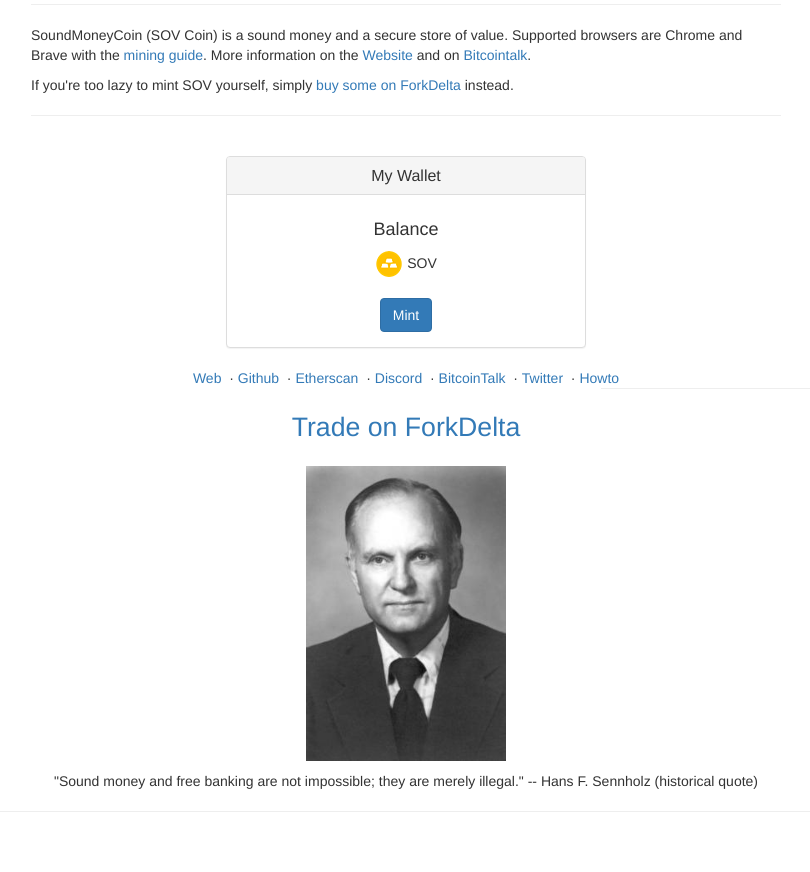
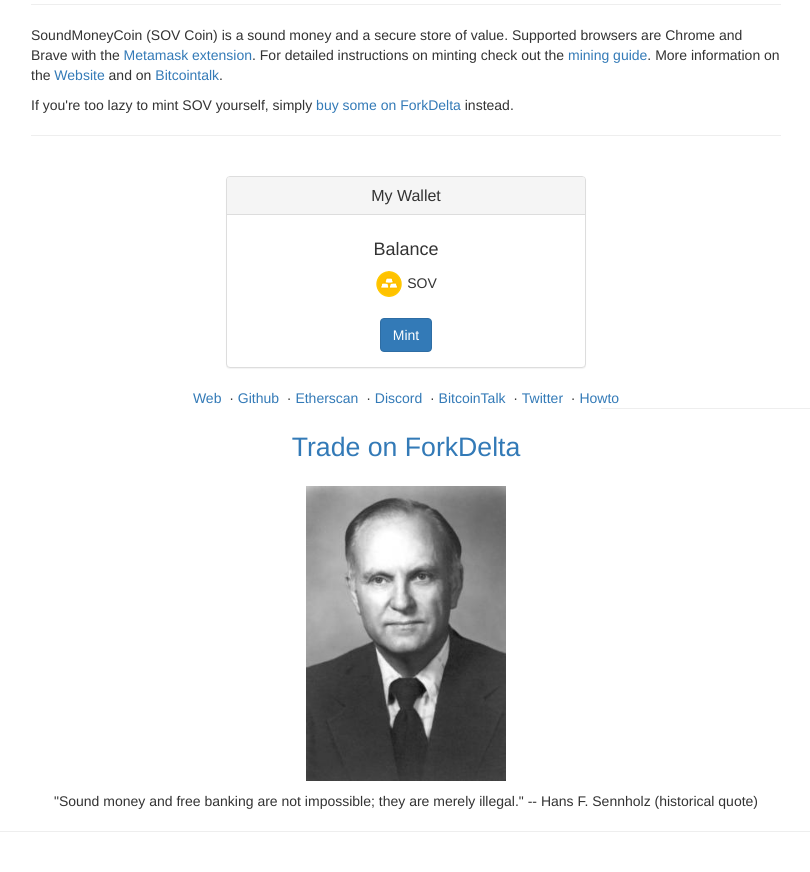
Before and after one commit to soundmoneycoin/soundmoneycoin-web, a plain HTML site: page index.html in a window 1280 px wide. Shown: the part 76-948 px from the top of the page, without its empty margins (234-1044 px from the left). Drawn offline with nearby package versions, Linux system fonts and the light colour scheme.

Commit message:
Fix link to Metamask

```diff
--- a/index.html
+++ b/index.html
@@ -46,7 +46,7 @@
 
       <div class="row">
         <div class="col-xs-12 col-sm-8 col-sm-push-2">
-           <p> SoundMoneyCoin (SOV Coin) is a sound money and a secure store of value. Supported browsers are Chrome and Brave with the <a href="https://chrome.google.com/webstore/detail/metamask/nkbihfbeogaeaoehlefnkodbefgpgknn?hl=en>Metamask extension</a>. For detailed instructions on minting check out the <a href="https://medium.com/@soundmoneycoin/how-to-mine-sov-coin-from-your-browser-35d73eec3d87">mining guide</a>.
+           <p> SoundMoneyCoin (SOV Coin) is a sound money and a secure store of value. Supported browsers are Chrome and Brave with the <a href="https://chrome.google.com/webstore/detail/metamask/nkbihfbeogaeaoehlefnkodbefgpgknn?hl=en">Metamask extension</a>. For detailed instructions on minting check out the <a href="https://medium.com/@soundmoneycoin/how-to-mine-sov-coin-from-your-browser-35d73eec3d87">mining guide</a>.
            More information on the <a href="https://www.soundmoneycoin.io">Website</a> and on <a href="https://bitcointalk.org/index.php?topic=5117492">Bitcointalk</a>.</p>
 
           <p>If you're too lazy to mint SOV yourself, simply <a href="https://medium.com/@soundmoneycoin/how-to-buy-soundmoneycoin-sov-coin-on-forkdelta-f5fced3db8f6">buy some on ForkDelta</a> instead.<p>
```
